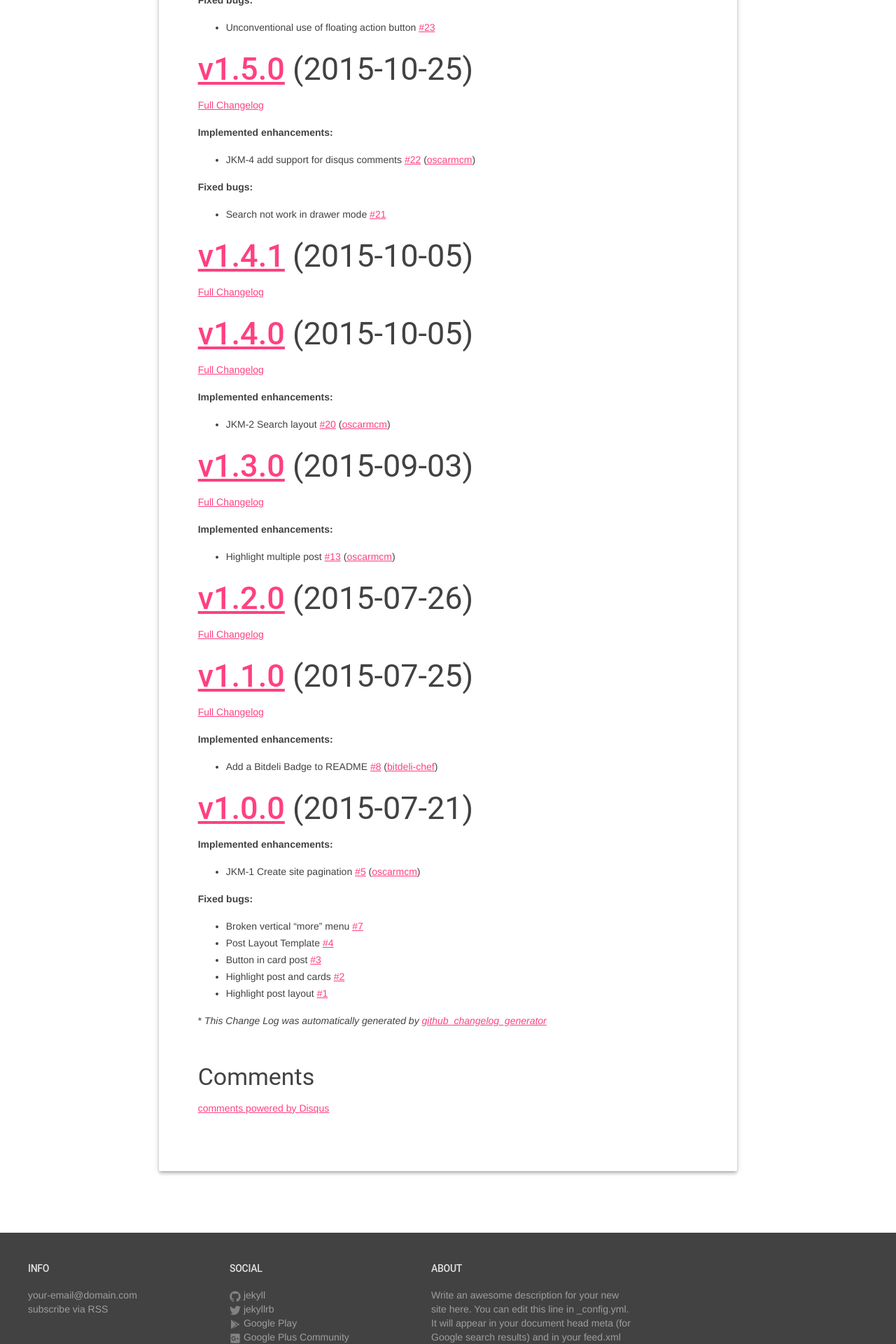
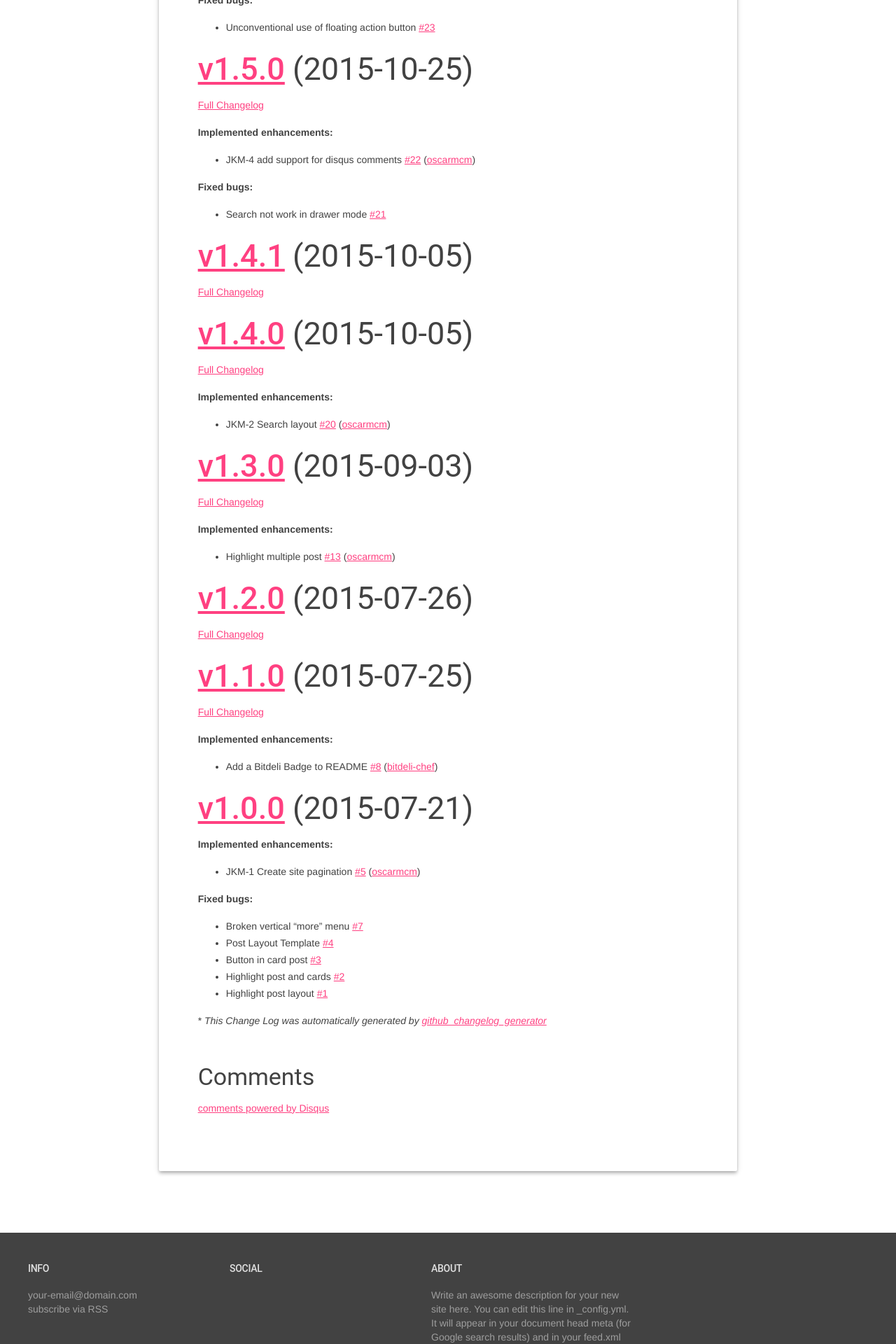
Before and after one commit to chrisarmitage/chrisarmitage.gihub.io, a Jekyll site: the page built from CHANGELOG.md, in a window 1280 px wide. Shown: the part 2021-3941 px from the top of the page at 70% size. Built offline with Jekyll 4.4.1, drawn with Linux system fonts in a browser that asks for light colours; our own code applies the rules of GitHub Pages for plain Markdown files; comment, search, counter and statistics services are not loaded; some of the changed lines change nothing that is shown.

Commit message:
Disable third-party accounts not in use

```diff
--- a/_config.yml
+++ b/_config.yml
@@ -7,12 +7,12 @@ description: > # this means to ignore newlines until "baseurl:"
   Google search results) and in your feed.xml site description.
 baseurl: "" # the subpath of your site, e.g. /blog/
 url: "http://yourdomain.com" # the base hostname & protocol for your site
-twitter_username: jekyllrb
-github_username:  jekyll
-google_play: 'GDGX'
-google_plus_com: '109485346959707049693'  # Community link
-google_plus_per: '+GDGManagua'  #Personal link
-facebook_app_id: 12345
+#twitter_username: jekyllrb
+#github_username:  jekyll
+#google_play: 'GDGX'
+#google_plus_com: '109485346959707049693'  # Community link
+#google_plus_per: '+GDGManagua'  #Personal link
+#facebook_app_id: 12345
 
 # Accounts
 google_analytics_id: 'UA-90035231-1'
```
